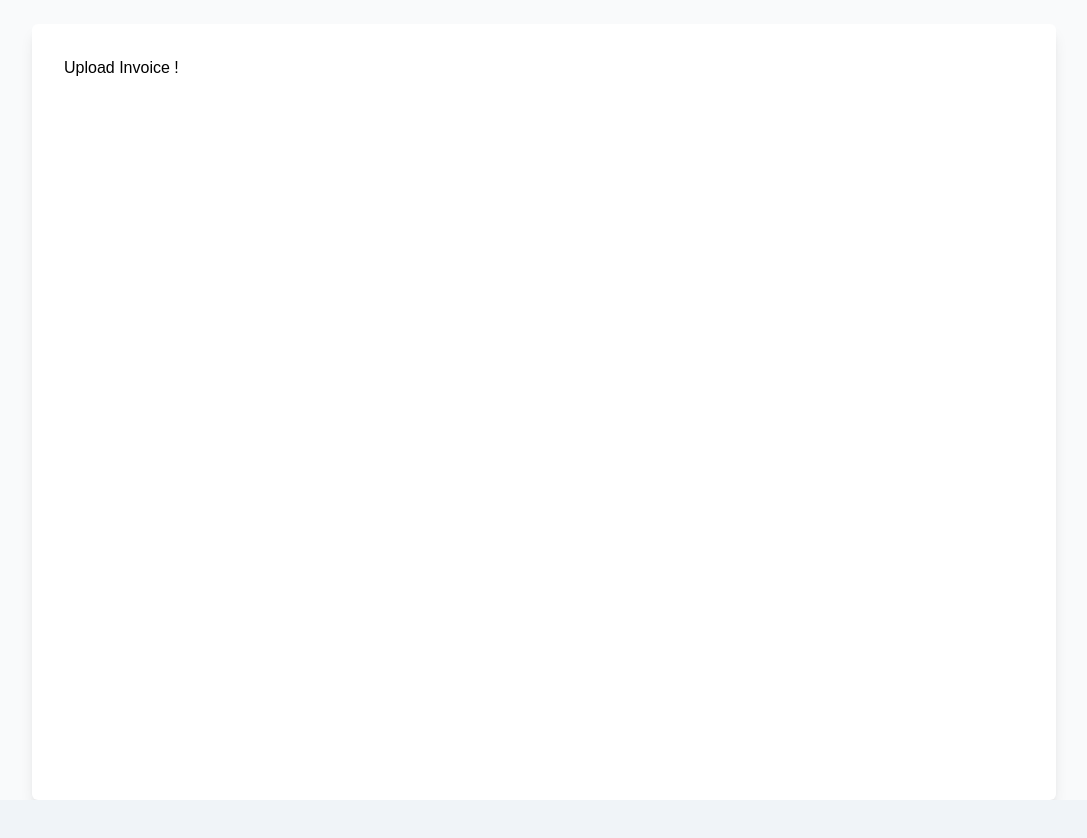
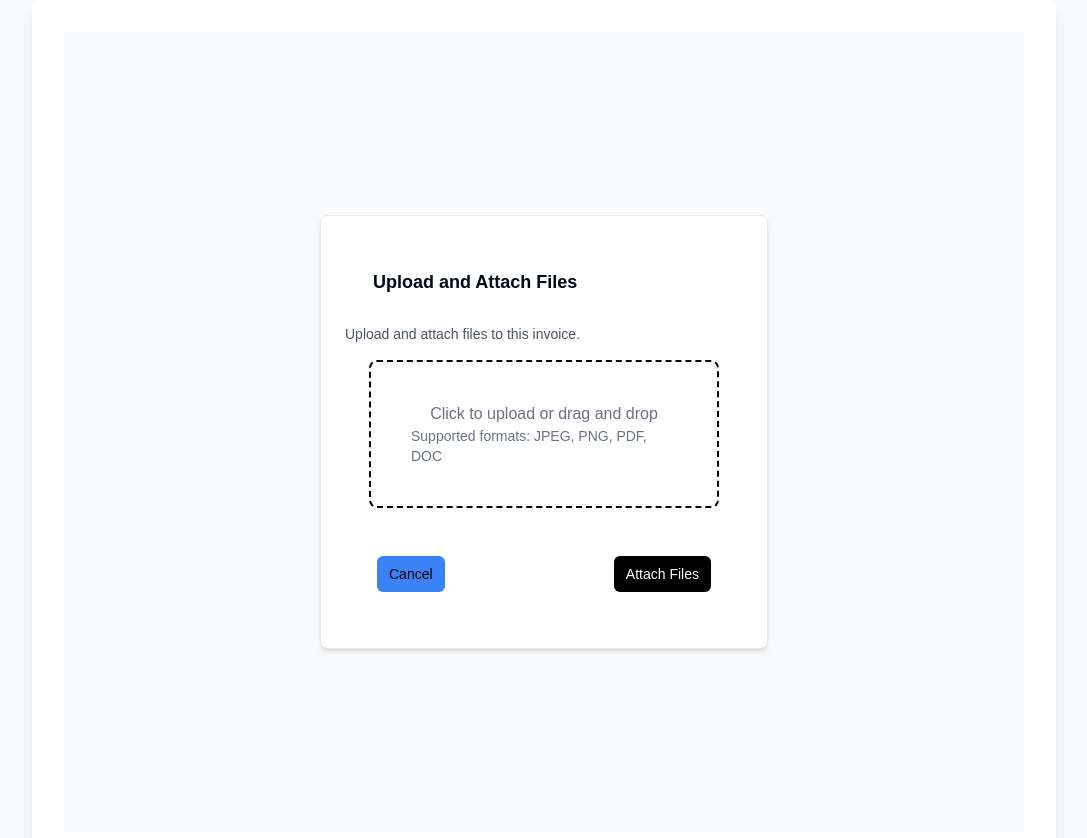
Before and after one commit to CodeShotsAryan/Technautix, a Next.js app in the folder client/: page /invoice-processing/upload in a window 1280 px wide. Shown: the top 838 px of the page, without its empty margins (96-1183 px from the left). Before the commit the page ends 800 px from the top, so only its background shows below. Built offline with nearby package versions, Linux system fonts and the light colour scheme.

Commit message:
Zod validation for invoice upload !

```diff
--- a/client/package.json
+++ b/client/package.json
@@ -10,6 +10,7 @@
   },
   "dependencies": {
     "@radix-ui/react-navigation-menu": "^1.2.1",
+    "@radix-ui/react-slot": "^1.1.0",
     "class-variance-authority": "^0.7.0",
     "clsx": "^2.1.1",
     "framer-motion": "^11.11.10",
@@ -17,8 +18,11 @@
     "next": "15.0.1",
     "react": "^18.2.0",
     "react-dom": "^18.2.0",
+    "react-dropzone": "^14.3.5",
+    "react-hot-toast": "^2.4.1",
     "tailwind-merge": "^2.5.4",
-    "tailwindcss-animate": "^1.0.7"
+    "tailwindcss-animate": "^1.0.7",
+    "zod": "^3.23.8"
   },
   "devDependencies": {
     "@types/node": "^20",
--- a/client/src/app/(protectedRoutes)/(features)/invoice-processing/layout.tsx
+++ b/client/src/app/(protectedRoutes)/(features)/invoice-processing/layout.tsx
@@ -1,16 +1,11 @@
-import InvoiceNavbar from "./_components/invoiceNavbar";
-
 export default function InvoiceLayout({
   children,
 }: {
   children: React.ReactNode;
 }) {
   return (
-    <div className="min-h-screen flex flex-col bg-gray-50">
-      {/* Full-width responsive navbar */}
-
-      {/* Main content area with adjusted margin and padding */}
-      <main className="flex-grow w-full max-w-5xl mx-auto p-4 lg:p-8 bg-white shadow-lg rounded-md mt-6">
+    <div className="min-h-screen flex items-center justify-center bg-gray-50">
+      <main className="w-full max-w-5xl p-4 lg:p-8 bg-white shadow-lg rounded-md">
         {children}
       </main>
     </div>
--- /dev/null
+++ b/client/src/app/(protectedRoutes)/(features)/invoice-processing/schemas/fileValidationSchema.ts
@@ -0,0 +1,32 @@
+// src/invoice-processing/schemas/fileSchema.ts
+
+import { z } from "zod";
+
+const maxFileSize = 50 * 1024 * 1024; // 50 MB
+
+export const fileSchema = z.object({
+  file: z
+    .instanceof(File)
+    .refine((file) => file.size <= maxFileSize, {
+      message: "File size should be less than 50 MB",
+    })
+    .refine(
+      (file) =>
+        ["image/png", "image/jpeg", "application/pdf", "application/msword"].includes(
+          file.type
+        ),
+      {
+        message: "Unsupported file format. Allowed: JPEG, PNG, PDF, DOC",
+      }
+    ),
+});
+
+export const validateFile = (file: File) => {
+  try {
+    fileSchema.parse({ file });
+    return true;
+  // eslint-disable-next-line @typescript-eslint/no-explicit-any
+  } catch (error: any) {
+    return error?.issues?.[0]?.message || "Invalid file";
+  }
+};
--- a/client/src/app/(protectedRoutes)/(features)/invoice-processing/upload/page.tsx
+++ b/client/src/app/(protectedRoutes)/(features)/invoice-processing/upload/page.tsx
@@ -1,10 +1,139 @@
+"use client";
+import { Button } from "@/components/ui/button";
+import {
+  Card,
+  CardContent,
+  CardDescription,
+  CardFooter,
+  CardHeader,
+} from "@/components/ui/card";
+import { useCallback, useState } from "react";
+import { useDropzone } from "react-dropzone";
+import { toast } from "react-hot-toast";
+import { validateFile } from "../schemas/fileValidationSchema";
 
-export default function UploadInvoice({ }) {
+interface FileWithPreview {
+  file: File;
+  preview: string;
+  progress: number;
+}
 
-    return (
-        <div className="upload">
-            <h2>Upload Invoice !</h2>
+export default function UploadInvoice() {
+  const [files, setFiles] = useState<FileWithPreview[]>([]);
+  const maxFileSize = 50 * 1024 * 1024; // 50 MB
 
-        </div>
-    )
+  // Handle file drop with validation
+  const onDrop = useCallback((acceptedFiles: File[]) => {
+    const validFiles: FileWithPreview[] = [];
+    acceptedFiles.forEach((file) => {
+      const validationResult = validateFile(file);
+
+      if (validationResult === true) {
+        // File is valid
+        validFiles.push({
+          file,
+          preview: URL.createObjectURL(file),
+          progress: 0,
+        });
+      } else {
+        // File validation failed
+        toast.error(validationResult);
+      }
+    });
+
+    // Update state with valid files only
+    setFiles((prev) => [...prev, ...validFiles]);
+  }, []);
+
+  const handleUpload = () => {
+    const updatedFiles = files.map((fileObj) => ({
+      ...fileObj,
+      progress: 100, // Simulate upload completion for demo
+    }));
+    setFiles(updatedFiles);
+  };
+
+  const { getRootProps, getInputProps, isDragActive } = useDropzone({
+    onDrop,
+    multiple: true,
+    maxSize: maxFileSize,
+  });
+
+  const handleDelete = (index: number) => {
+    setFiles((prevFiles) => prevFiles.filter((_, i) => i !== index));
+  };
+
+  return (
+    <div className="flex justify-center items-center min-h-screen bg-gray-50">
+      <Card className="max-w-md w-full bg-white shadow-md rounded-lg p-6">
+        <CardHeader className="text-lg font-semibold  m-1">
+          Upload and Attach Files
+        </CardHeader>
+        <CardDescription className=" mb-4 text-gray-600">
+          Upload and attach files to this invoice.
+        </CardDescription>
+        <CardContent>
+          <div
+            {...getRootProps()}
+            className={`border-dashed border-2 rounded-lg p-10 mb-4 flex flex-col items-center justify-center cursor-pointer ${
+              isDragActive ? "border-blue-500" : "border-black"
+            } text-gray-500`}
+          >
+            <input {...getInputProps()} />
+            {isDragActive ? (
+              <p className="text-blue-500">Drop the files here ...</p>
+            ) : (
+              <p>Click to upload or drag and drop</p>
+            )}
+            <p className="text-sm">Supported formats: JPEG, PNG, PDF, DOC</p>
+          </div>
+          <div className="space-y-2">
+            {files.map((fileObj, index) => (
+              <div
+                key={index}
+                className="relative p-2 border rounded-lg shadow-sm"
+              >
+                <div className="flex justify-between items-center">
+                  <span className="text-sm font-medium">
+                    {fileObj.file.name}
+                  </span>
+                  <span className="text-xs text-gray-500">
+                    {Math.round(fileObj.file.size / 1024 / 1024)} MB
+                  </span>
+                </div>
+                <button
+                  className="text-red-500 hover:text-red-700 ml-2"
+                  onClick={() => handleDelete(index)}
+                >
+                  ❌
+                </button>
+                <div className="h-2 mt-2 bg-gray-200 rounded">
+                  <div
+                    className="bg-blue-500 h-full rounded"
+                    style={{ width: `${fileObj.progress}%` }}
+                  ></div>
+                </div>
+              </div>
+            ))}
+          </div>
+        </CardContent>
+        <CardFooter className="flex justify-between">
+          <Button
+            size="sm"
+            className="text-black border-gray-300 hover:bg-gray-100 m-2 font-medium"
+            onClick={() => setFiles([])}
+          >
+            Cancel
+          </Button>
+          <Button
+            size="sm"
+            className="bg-black text-white border-black m-2 font-medium hover:bg-gray-800"
+            onClick={handleUpload}
+          >
+            Attach Files
+          </Button>
+        </CardFooter>
+      </Card>
+    </div>
+  );
 }
--- /dev/null
+++ b/client/src/components/ui/button.tsx
@@ -0,0 +1,56 @@
+import { Slot } from "@radix-ui/react-slot";
+import { cva, type VariantProps } from "class-variance-authority";
+import * as React from "react";
+
+import { cn } from "@/lib/utils";
+
+const buttonVariants = cva(
+  "inline-flex items-center justify-center gap-2 whitespace-nowrap rounded-md text-sm font-medium ring-offset-background transition-colors focus-visible:outline-none focus-visible:ring-2 focus-visible:ring-ring focus-visible:ring-offset-2 disabled:pointer-events-none disabled:opacity-50 [&_svg]:pointer-events-none [&_svg]:size-4 [&_svg]:shrink-0",
+  {
+    variants: {
+      variant: {
+        default: "bg-primary text-primary-foreground hover:bg-primary/90",
+        destructive:
+          "bg-destructive text-destructive-foreground hover:bg-destructive/90",
+        outline:
+          "border border-input bg-background hover:bg-accent hover:text-accent-foreground",
+        secondary:
+          "bg-secondary text-secondary-foreground hover:bg-secondary/80",
+        ghost: "hover:bg-accent hover:text-accent-foreground",
+        link: "text-primary underline-offset-4 hover:underline",
+      },
+      size: {
+        default: "h-10 px-4 py-2",
+        sm: "h-9 rounded-md px-3",
+        lg: "h-11 rounded-md px-8",
+        icon: "h-10 w-10",
+      },
+    },
+    defaultVariants: {
+      variant: "default",
+      size: "default",
+    },
+  }
+);
+
+export interface ButtonProps
+  extends React.ButtonHTMLAttributes<HTMLButtonElement>,
+    VariantProps<typeof buttonVariants> {
+  asChild?: boolean;
+}
+
+const Button = React.forwardRef<HTMLButtonElement, ButtonProps>(
+  ({ className, variant, size, asChild = false, ...props }, ref) => {
+    const Comp = asChild ? Slot : "button";
+    return (
+      <Comp
+        className={cn(buttonVariants({ variant, size, className }))}
+        ref={ref}
+        {...props}
+      />
+    );
+  }
+);
+Button.displayName = "Button";
+
+export { Button, buttonVariants };
--- /dev/null
+++ b/client/src/components/ui/card.tsx
@@ -0,0 +1,79 @@
+import * as React from "react"
+
+import { cn } from "@/lib/utils"
+
+const Card = React.forwardRef<
+  HTMLDivElement,
+  React.HTMLAttributes<HTMLDivElement>
+>(({ className, ...props }, ref) => (
+  <div
+    ref={ref}
+    className={cn(
+      "rounded-lg border bg-card text-card-foreground shadow-sm",
+      className
+    )}
+    {...props}
+  />
+))
+Card.displayName = "Card"
+
+const CardHeader = React.forwardRef<
+  HTMLDivElement,
+  React.HTMLAttributes<HTMLDivElement>
+>(({ className, ...props }, ref) => (
+  <div
+    ref={ref}
+    className={cn("flex flex-col space-y-1.5 p-6", className)}
+    {...props}
+  />
+))
+CardHeader.displayName = "CardHeader"
+
+const CardTitle = React.forwardRef<
+  HTMLDivElement,
+  React.HTMLAttributes<HTMLDivElement>
+>(({ className, ...props }, ref) => (
+  <div
+    ref={ref}
+    className={cn(
+      "text-2xl font-semibold leading-none tracking-tight",
+      className
+    )}
+    {...props}
+  />
+))
+CardTitle.displayName = "CardTitle"
+
+const CardDescription = React.forwardRef<
+  HTMLDivElement,
+  React.HTMLAttributes<HTMLDivElement>
+>(({ className, ...props }, ref) => (
+  <div
+    ref={ref}
+    className={cn("text-sm text-muted-foreground", className)}
+    {...props}
+  />
+))
+CardDescription.displayName = "CardDescription"
+
+const CardContent = React.forwardRef<
+  HTMLDivElement,
+  React.HTMLAttributes<HTMLDivElement>
+>(({ className, ...props }, ref) => (
+  <div ref={ref} className={cn("p-6 pt-0", className)} {...props} />
+))
+CardContent.displayName = "CardContent"
+
+const CardFooter = React.forwardRef<
+  HTMLDivElement,
+  React.HTMLAttributes<HTMLDivElement>
+>(({ className, ...props }, ref) => (
+  <div
+    ref={ref}
+    className={cn("flex items-center p-6 pt-0", className)}
+    {...props}
+  />
+))
+CardFooter.displayName = "CardFooter"
+
+export { Card, CardHeader, CardFooter, CardTitle, CardDescription, CardContent }
```
Also changed, not shown: 1 other file (tests, documents, lock files or other folders).
